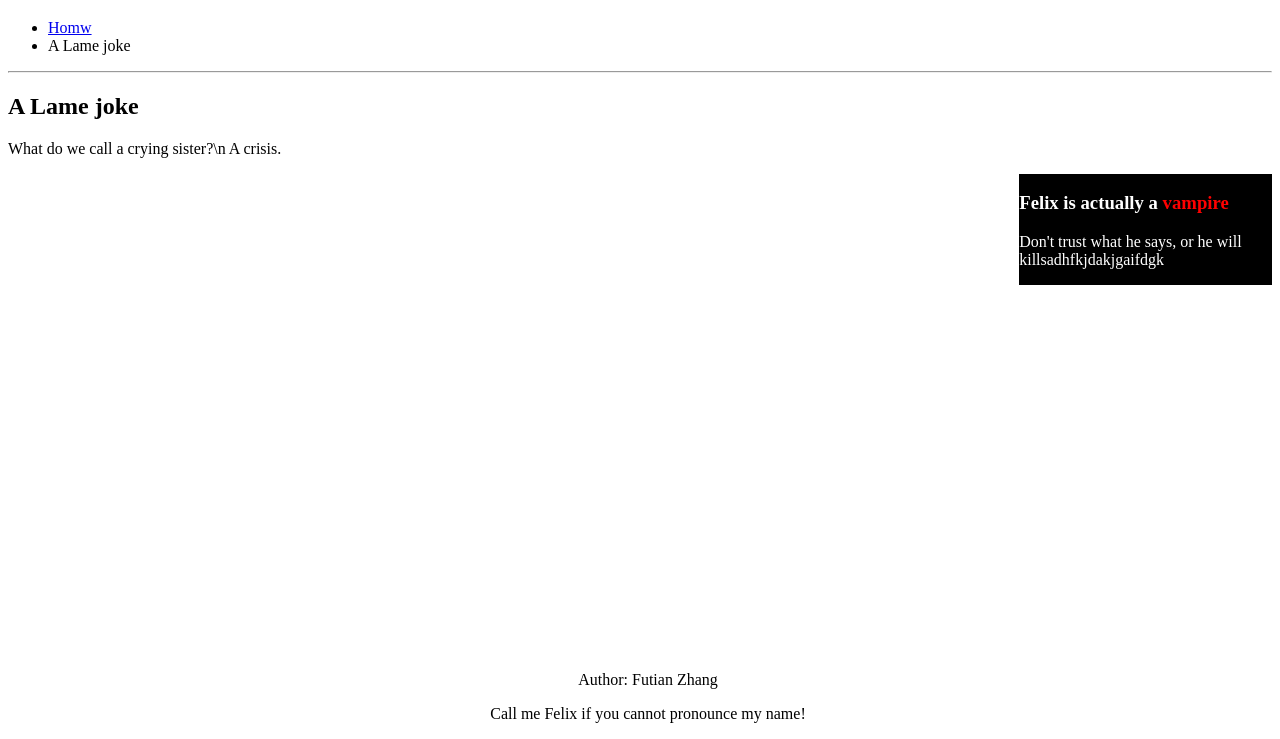
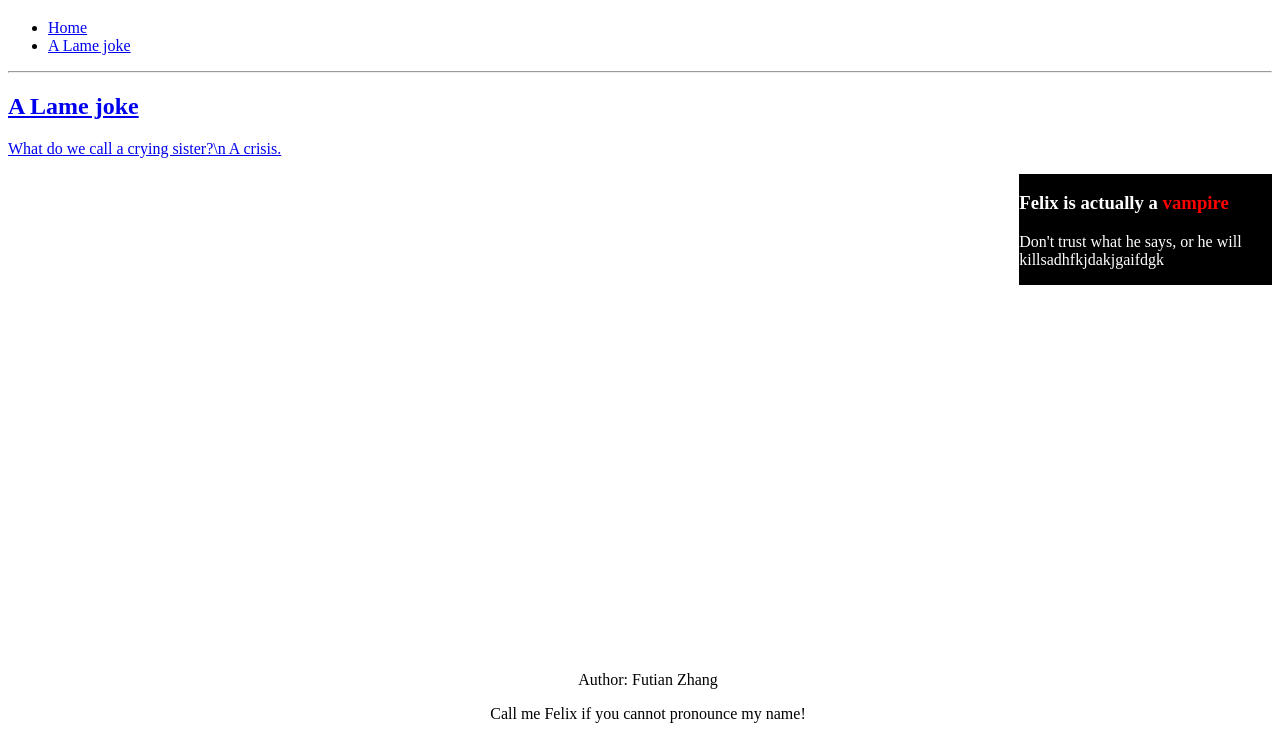
Before and after one commit to f6zhang/CSE110Lab3, a plain HTML site: page index.html in a window 1280 px wide. Shown: the part 61-800 px from the top of the page. Drawn offline with Linux system fonts and the light colour scheme.

Commit message:
Update index.html

```diff
--- a/index.html
+++ b/index.html
@@ -14,8 +14,8 @@
         </header>
         <nav class="nav">
           <ul>
-            <li class="nav"><a href="#">Homw</a></li>
-            <li class="nav">A Lame joke</li>
+            <li><a href="#">Home</a></li>
+            <li><a href="#">A Lame joke</li>
           </ul>
         </nav>
         <hr>
```
